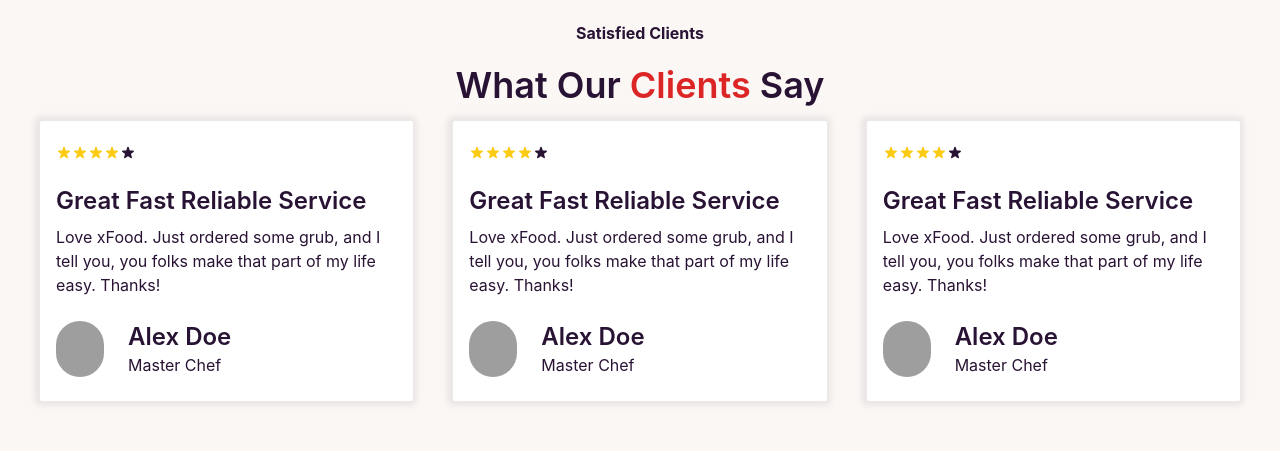
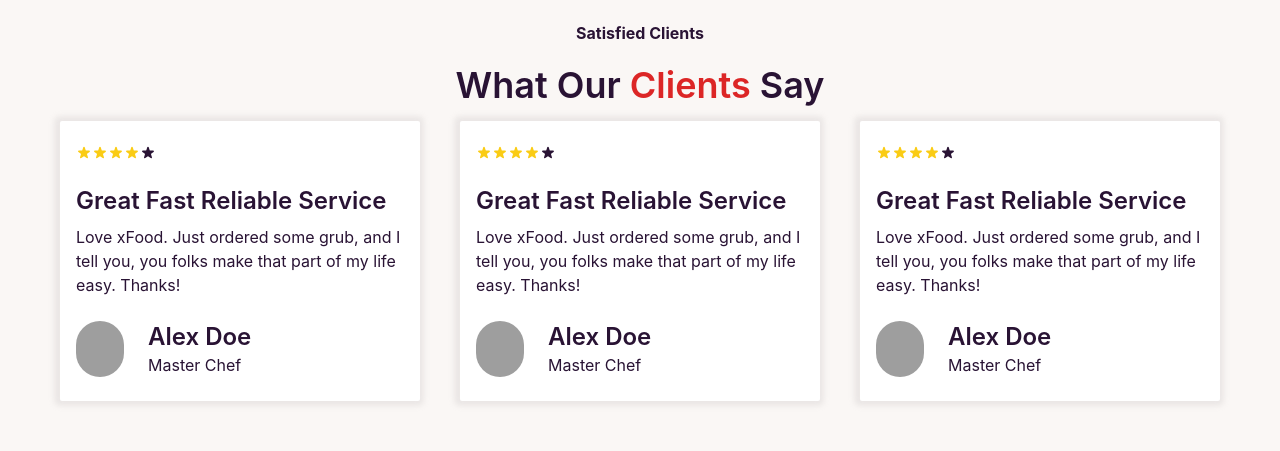
Before and after one commit to tasmia-rahman/tap-for-delicious-client, a React (Create React App) app: page / in a window 1280 px wide. Shown: the part 1460-1911 px from the top of the page. Built offline with nearby package versions, Linux system fonts and the light colour scheme; grey boxes are pictures that could not be loaded.

Commit message:
margin and padding updated

```diff
--- a/src/Pages/Home/ClientChoice/ClientChoice.js
+++ b/src/Pages/Home/ClientChoice/ClientChoice.js
@@ -1,5 +1,5 @@
 import React from "react";
-import {TiTickOutline} from "react-icons/ti"
+import { TiTickOutline } from "react-icons/ti"
 import mobile from "../../../Assets/client-banner/client-banner2.jpg"
 
 const ClientChoice = () => {
@@ -13,7 +13,7 @@ const ClientChoice = () => {
         </h3>
       </div>
 
-      <div className="grid lg:grid-cols-3 md:grid-cols-2 sm:grid-col-1 gap-10 mx-auto">
+      <div className="grid lg:grid-cols-3 md:grid-cols-2 sm:grid-col-1 gap-10 mx-auto px-5">
         {/* first part */}
         <div>
           <div
@@ -59,7 +59,7 @@ const ClientChoice = () => {
         </div>
         {/* People Choose Banner */}
         <div className="sm:hidden md:hidden lg:block">
-          <img style={{height: 500}} className="mx-auto mt-16 rounded-lg" src={mobile} alt="mobile" />
+          <img style={{ height: 500 }} className="mx-auto mt-16 rounded-lg" src={mobile} alt="mobile" />
         </div>
         {/* second part */}
         <div>
--- a/src/Pages/Home/Reviews/Reviews.js
+++ b/src/Pages/Home/Reviews/Reviews.js
@@ -9,7 +9,7 @@ const Reviews = () => {
                 <h6 className='font-bold pb-5'>Satisfied Clients</h6>
                 <h3 className='font-semibold text-4xl pb-4'>What Our <span className='text-red-600'>Clients</span> Say</h3>
             </div>
-            <div className='grid lg:grid-cols-3 md:grid-cols-2 sm:grid-col-1 gap-10 mx-auto'>
+            <div className='grid lg:grid-cols-3 md:grid-cols-2 sm:grid-col-1 gap-10 mx-auto px-5'>
                 {/* review 1 */}
                 <div className="group flex flex-col justify-between rounded-sm bg-white px-4 py-6 shadow">
                     <div className="rating pb-6">
```
